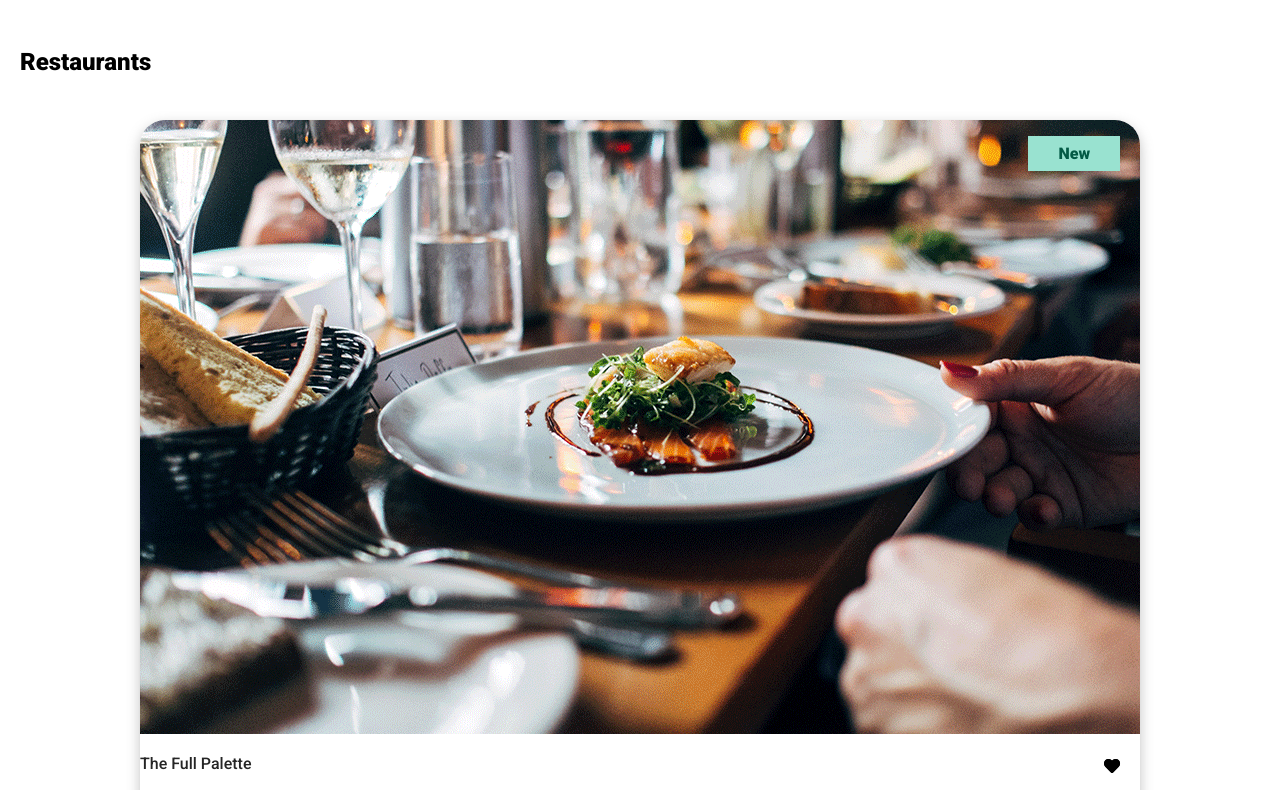
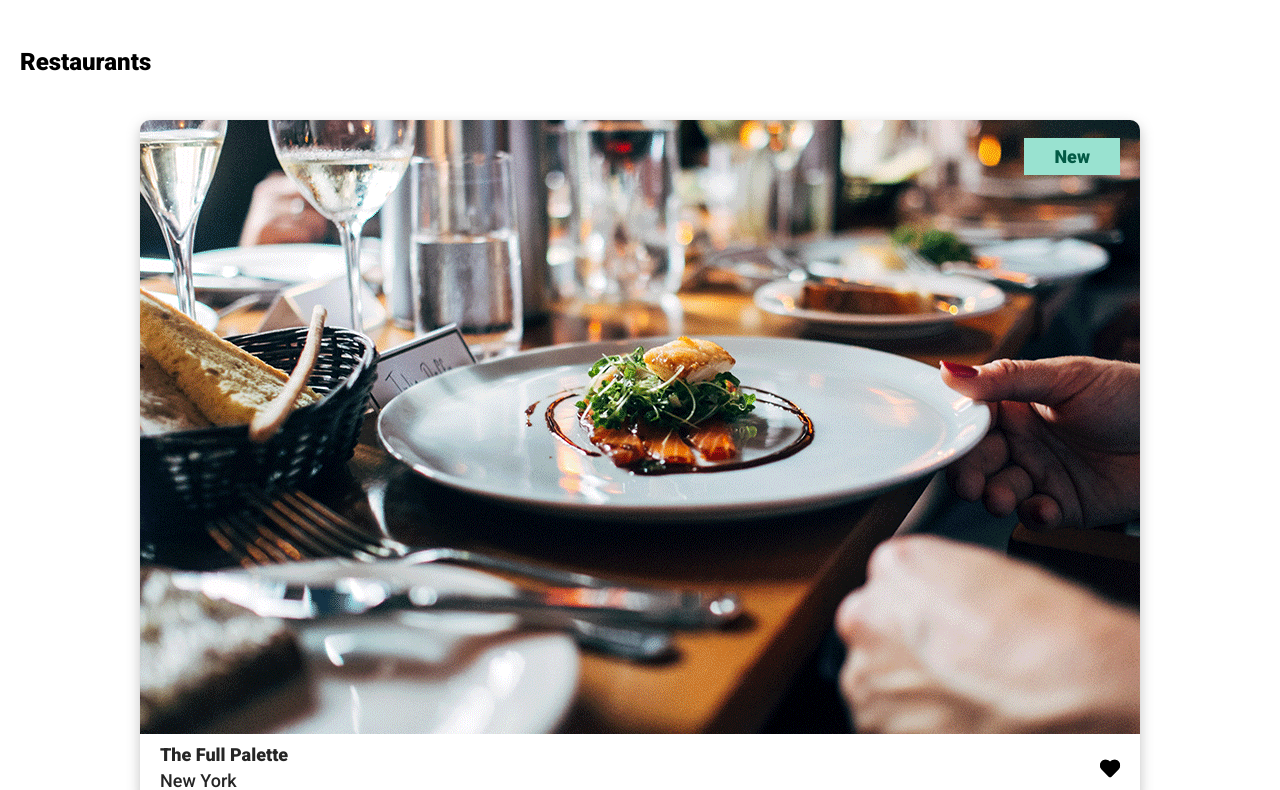
Before and after one commit to wenzTechie/ohmyfood, a website: page index.html in a window 1280 px wide. Shown: the part 720-1510 px from the top of the page. Drawn offline with Linux system fonts and the light colour scheme; a web font is replaced by a local one.

Commit message:
Completed Listings
Restaurant listings completed.

```diff
--- a/sass/main.scss
+++ b/sass/main.scss
@@ -98,15 +98,13 @@
 
 .c-listing {
     width: 100%;
-    border-radius: 25px;
+    border-radius: 10px;
     display: flex;
     flex-direction: column;
     overflow: hidden;
     box-shadow: $stOutset;
     margin-top: 20px;
-
-
-
+    font-size: 18px;
     &__image {
         position: relative;
         img {
@@ -126,16 +124,23 @@
             font-weight: 900;
         }
     }
-
     &__info {
         position: relative;
+        padding: 0;
         i {
             top: 0;
             right:0;
             margin: 20px;
+            font-size: 20px;
         }
     }
-
+    &__name {
+        font-weight: 900;
+        margin: 5px 20px 5px 20px;
+    }
+    &__location {
+        margin: 5px 20px  10px 20px;
+    }
     &__heart-outline {
         position: absolute;
     }
```
Also changed, not shown: css/style.css, 1 other file.
